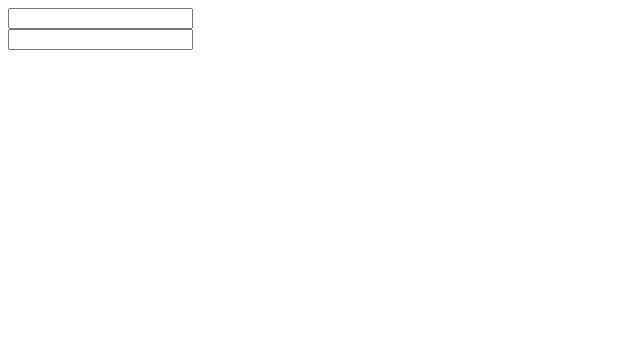
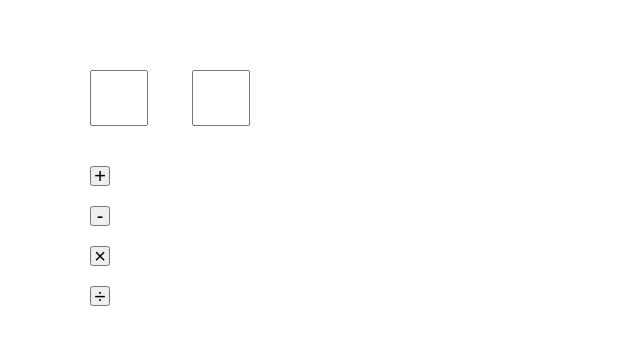
Before and after one commit to annaeliava/js, a plain HTML site: page week 13/calculator2.0.html in a window 1280 px wide. Shown: the whole page, without its empty margins (0-640 px from the left). Drawn offline with Linux system fonts and the light colour scheme.

Commit message:
простейший калькулятор. выдает ответ alert-ом

```diff
--- a/week 13/calculator2.0.html
+++ b/week 13/calculator2.0.html
@@ -8,15 +8,42 @@
     <title>Document</title>
 </head>
 <body>
-    <div>
+    <div class="calc" id="num">
         <form>
-            <input>
+            <input
+                type="text"
+                name="calculator"
+                class="numberInput"
+                id="left">
+            <input
+                type="text"
+                name="calculator"
+                class="numberInput"
+                id="right">
         </form>
+        <div></div>
     </div>
-    <div>
-        <form>
-            <input>
-        </form>
+    <div class="calc" id="func">
+        <button
+            type="button"
+            class="item"
+            value="+"
+            onclick="sum()">+</button>
+        <button
+            type="button"
+            class="item"
+            value="-"
+            onclick="minus()">-</button>
+        <button
+            type="button"
+            class="item"
+            value="*"
+            onclick="multiply()">&times;</button>
+        <button
+            type="button"
+            class="item"
+            value="/"
+            onclick="divide()">&divide;</button>
     </div>
 
     <script src="/week 13/js/calculator2.0.js"></script>
--- a/week 13/css/calculator2.0.css
+++ b/week 13/css/calculator2.0.css
@@ -0,0 +1,24 @@
+body {
+    margin: 50px;
+}
+
+.calc {
+    margin: 20px;
+}
+
+.numberInput {
+    margin: 20px;
+    height: 50px;
+    width: 50px;
+    text-align: right;
+}
+
+.item {
+    display: flex;
+    margin:20px;
+    height:20px;
+    width:20px;
+    font-size: 20px;
+    justify-content: center;
+    align-items: center;
+}
--- a/week 13/js/calculator2.0.js
+++ b/week 13/js/calculator2.0.js
@@ -0,0 +1,26 @@
+let numberLeft;
+let numberRight;
+let operator;
+
+const sum = () => {
+    let numberLeft = document.getElementById('left');
+    let numberRight = document.getElementById('right');
+    alert(Number(numberLeft.value)+Number(numberRight.value));
+}
+
+const minus = () => {
+    let numberLeft = document.getElementById('left');
+    let numberRight = document.getElementById('right');
+    alert(Number(numberLeft.value)-Number(numberRight.value));
+}
+
+const multiply = () => {
+    let numberLeft = document.getElementById('left');
+    let numberRight = document.getElementById('right');
+    alert(Number(numberLeft.value)*Number(numberRight.value));
+}
+const divide = () => {
+    let numberLeft = document.getElementById('left');
+    let numberRight = document.getElementById('right');
+    alert(Number(numberLeft.value)/Number(numberRight.value));
+}
```
